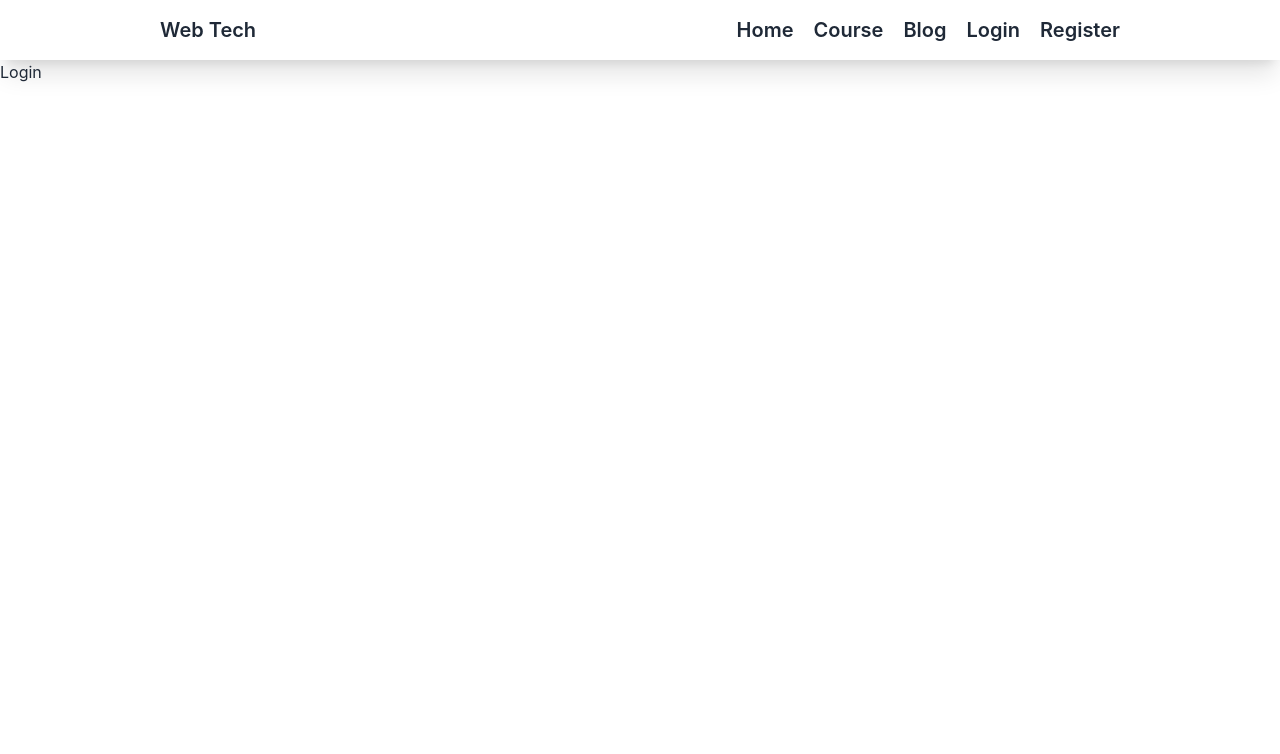
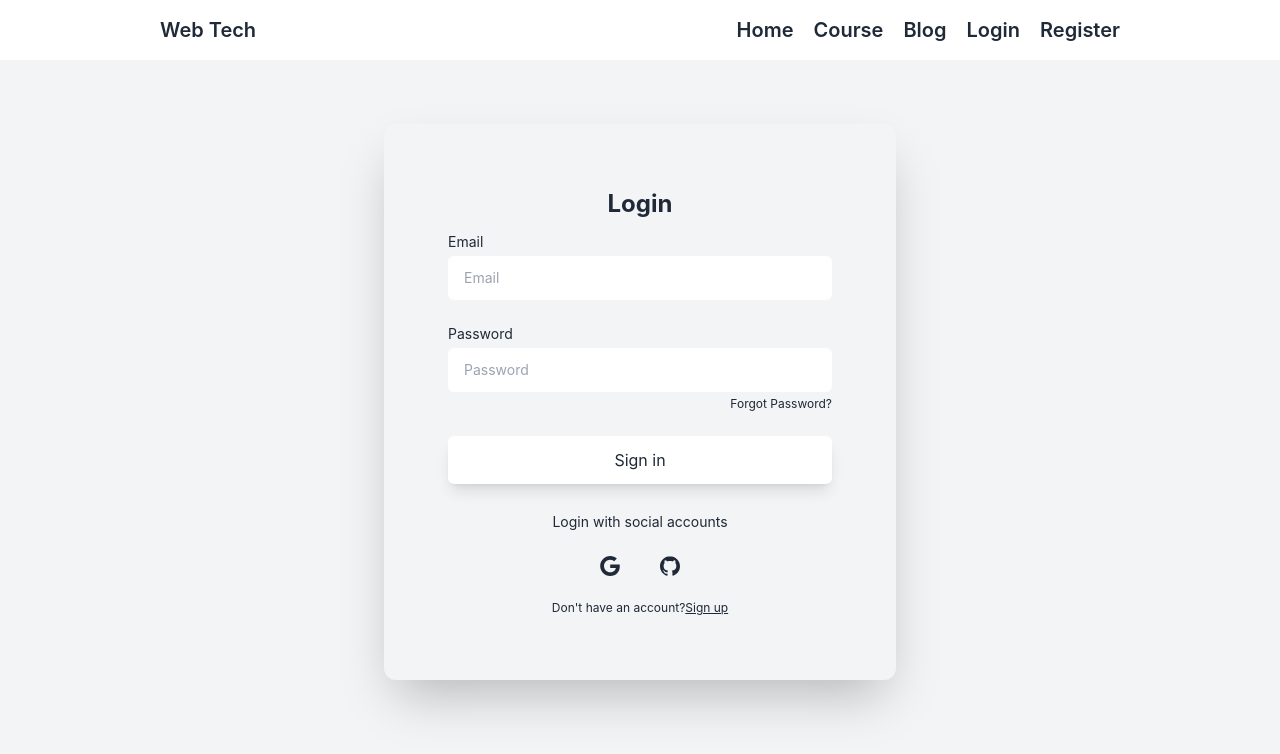
Before and after one commit to Md-Pervez-Hossain/web-learning-platform, a React (Create React App) app: page /login in a window 1280 px wide. Shown: the top 754 px of the page. Built offline with nearby package versions, Linux system fonts and the light colour scheme.

Commit message:
create log in form

```diff
--- a/src/Components/Login/Login.js
+++ b/src/Components/Login/Login.js
@@ -1,9 +1,88 @@
 import React from "react";
+import { Link } from "react-router-dom";
 
 const Login = () => {
   return (
-    <div>
-      <h2>Login</h2>
+    <div className="bg-gray-100 h-screen pt-16">
+      <div className=" w-2/5 mx-auto p-16 space-y-3 rounded-xl shadow-2xl">
+        <h1 className="text-2xl font-bold text-center">Login</h1>
+        <form
+          novalidate=""
+          action=""
+          className="space-y-6 ng-untouched ng-pristine ng-valid"
+        >
+          <div className="space-y-1 text-sm">
+            <label for="username" className="block dark:text-gray-400">
+              Email
+            </label>
+            <input
+              type="text"
+              name="username"
+              id="username"
+              placeholder="Email"
+              className="w-full px-4 py-3 rounded-md dark:border-gray-700 dark:bg-gray-900 dark:text-gray-100 focus:dark:border-violet-400"
+            />
+          </div>
+          <div className="space-y-1 text-sm">
+            <label for="password" className="block dark:text-gray-400">
+              Password
+            </label>
+            <input
+              type="password"
+              name="password"
+              id="password"
+              placeholder="Password"
+              className="w-full px-4 py-3 rounded-md dark:border-gray-700 dark:bg-gray-900 dark:text-gray-100 focus:dark:border-violet-400"
+            />
+            <div className="flex justify-end text-xs dark:text-gray-400">
+              <Link rel="noopener noreferrer" href="#">
+                Forgot Password?
+              </Link>
+            </div>
+          </div>
+          <button className="block w-full p-3 text-center   bg-white shadow-lg  rounded-md">
+            Sign in
+          </button>
+        </form>
+        <div className="flex items-center pt-4 space-x-1">
+          <div className="flex-1 h-px sm:w-16 dark:bg-gray-700"></div>
+          <p className="px-3 text-sm dark:text-gray-400">
+            Login with social accounts
+          </p>
+          <div className="flex-1 h-px sm:w-16 dark:bg-gray-700"></div>
+        </div>
+        <div className="flex justify-center space-x-4">
+          <button aria-label="Log in with Google" className="p-3 rounded-sm">
+            <svg
+              xmlns="http://www.w3.org/2000/svg"
+              viewBox="0 0 32 32"
+              className="w-5 h-5 fill-current"
+            >
+              <path d="M16.318 13.714v5.484h9.078c-0.37 2.354-2.745 6.901-9.078 6.901-5.458 0-9.917-4.521-9.917-10.099s4.458-10.099 9.917-10.099c3.109 0 5.193 1.318 6.38 2.464l4.339-4.182c-2.786-2.599-6.396-4.182-10.719-4.182-8.844 0-16 7.151-16 16s7.156 16 16 16c9.234 0 15.365-6.49 15.365-15.635 0-1.052-0.115-1.854-0.255-2.651z"></path>
+            </svg>
+          </button>
+
+          <button aria-label="Log in with GitHub" className="p-3 rounded-sm">
+            <svg
+              xmlns="http://www.w3.org/2000/svg"
+              viewBox="0 0 32 32"
+              className="w-5 h-5 fill-current"
+            >
+              <path d="M16 0.396c-8.839 0-16 7.167-16 16 0 7.073 4.584 13.068 10.937 15.183 0.803 0.151 1.093-0.344 1.093-0.772 0-0.38-0.009-1.385-0.015-2.719-4.453 0.964-5.391-2.151-5.391-2.151-0.729-1.844-1.781-2.339-1.781-2.339-1.448-0.989 0.115-0.968 0.115-0.968 1.604 0.109 2.448 1.645 2.448 1.645 1.427 2.448 3.744 1.74 4.661 1.328 0.14-1.031 0.557-1.74 1.011-2.135-3.552-0.401-7.287-1.776-7.287-7.907 0-1.751 0.62-3.177 1.645-4.297-0.177-0.401-0.719-2.031 0.141-4.235 0 0 1.339-0.427 4.4 1.641 1.281-0.355 2.641-0.532 4-0.541 1.36 0.009 2.719 0.187 4 0.541 3.043-2.068 4.381-1.641 4.381-1.641 0.859 2.204 0.317 3.833 0.161 4.235 1.015 1.12 1.635 2.547 1.635 4.297 0 6.145-3.74 7.5-7.296 7.891 0.556 0.479 1.077 1.464 1.077 2.959 0 2.14-0.020 3.864-0.020 4.385 0 0.416 0.28 0.916 1.104 0.755 6.4-2.093 10.979-8.093 10.979-15.156 0-8.833-7.161-16-16-16z"></path>
+            </svg>
+          </button>
+        </div>
+        <p className="text-xs text-center sm:px-6 dark:text-gray-400">
+          Don't have an account?
+          <Link
+            rel="noopener noreferrer"
+            href="#"
+            className="underline dark:text-gray-100"
+          >
+            Sign up
+          </Link>
+        </p>
+      </div>
     </div>
   );
 };
```
